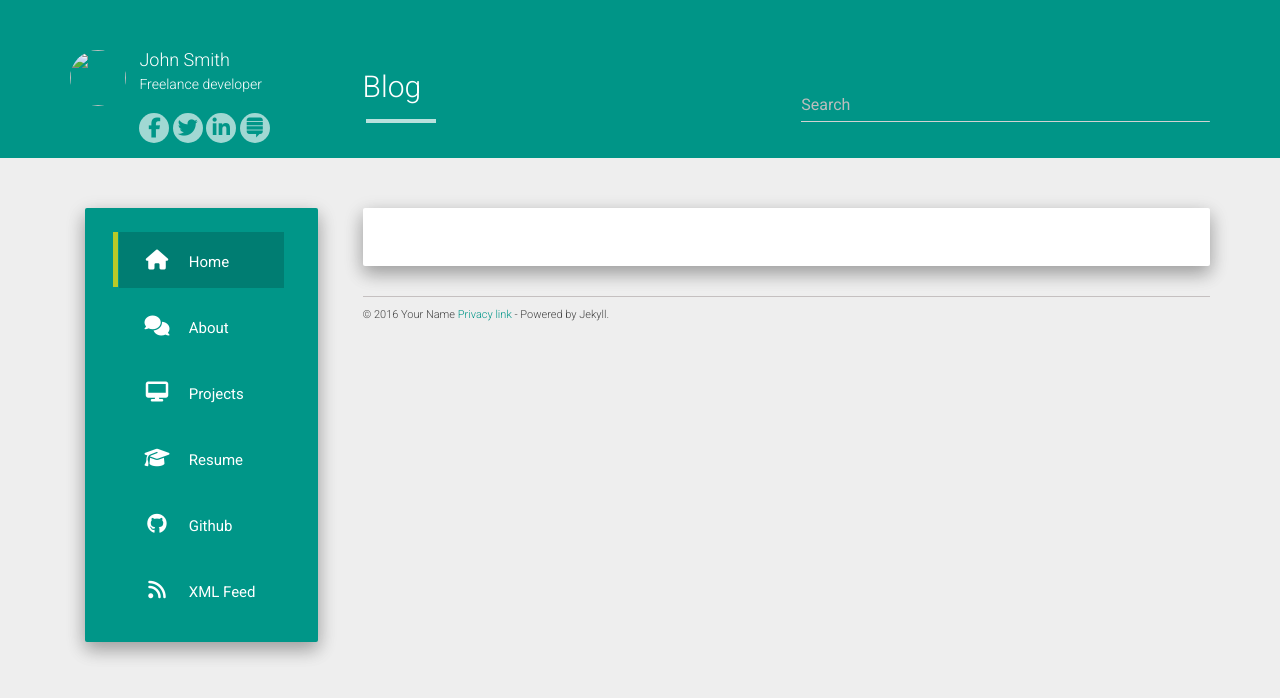
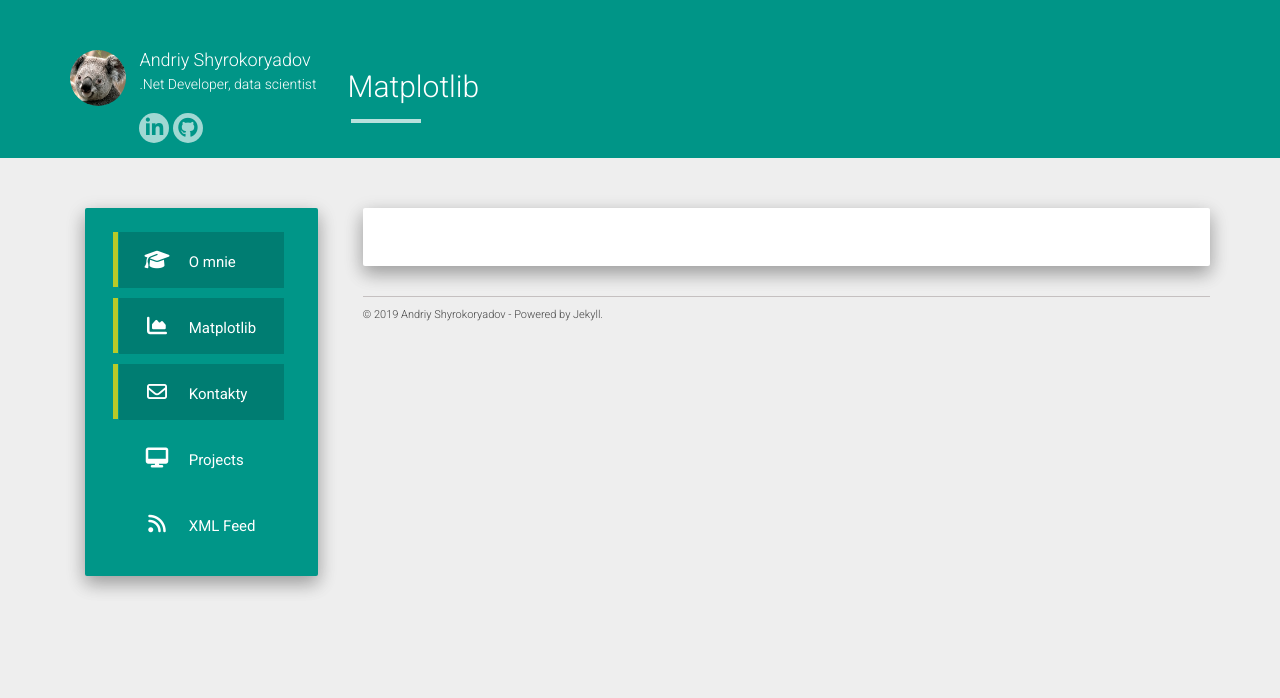
Before and after one commit to ashyrokoriadov/ashyrokoriadov.github.io, a Jekyll site: the page built from index.html, in a window 1280 px wide. Shown: the top 698 px of the page. Built offline with Jekyll 4.4.1, drawn with Linux system fonts in a browser that asks for light colours; nearby versions of some CDN libraries; the list of posts is cut into pages by our own code.

Commit message:
Removed search field, added new menu, photo and social links

```diff
--- a/_config.yml
+++ b/_config.yml
@@ -1,14 +1,14 @@
-title: John Smith
-description: My Personal Blog
-author: John Smith
-logo: /hcz-jekyll-blog/static/img/avatar.png
-github: https://github.com/codeasashu
-about: Freelance developer
+title: Andriy Shyrokoryadov
+description: Developer and data scientist's blog
+author: Andriy Shyrokoryadov
+logo: /static/img/avatar.jpg
+github: https://github.com/ashyrokoriadov?tab=repositories
+about: .Net Developer, data scientist
 
 baseurl: ""
 url: ""
 
-allowsearch: true
+allowsearch: false
 
 disqus_shortname: aboutashu
 google_analytics: UA-72862926-1
--- a/_data/urls.json
+++ b/_data/urls.json
@@ -1,29 +1,26 @@
 [
   {
-    "text": "Home",
+    "text": "O mnie",
     "url": "/",
-    "icon": "fa-home",
-    "layout": "post"
+    "icon": "fa-graduation-cap",
+	"layout": "post"
   },
   {
-    "text": "About",
-    "url": "/about/",
-    "icon": "fa-comments"
+    "text": "Matplotlib",
+    "url": "/",
+    "icon": "fa fa-area-chart",
+	"layout": "post"
+  },
+  {
+    "text": "Kontakty",
+    "url": "/",
+    "icon": "fa fa-envelope-o",
+	"layout": "post"
   },
   {
     "text": "Projects",
     "url": "/projects",
     "icon": "fa-desktop"
-  },
-  {
-    "text": "Resume",
-    "url": "/#",
-    "icon": "fa-graduation-cap",
-  },
-  {
-    "text": "Github",
-    "url": "/#",
-    "icon": "fa-github"
   },
   {
     "text": "XML Feed",
--- a/_includes/footer.html
+++ b/_includes/footer.html
@@ -1,5 +1,5 @@
 <footer>
-  © 2016 Your Name <a href="#">Privacy link</a> - Powered by Jekyll.
+  © 2019 Andriy Shyrokoryadov - Powered by Jekyll.
 </footer>
 <div align="center">
   <script async src="https://pagead2.googlesyndication.com/pagead/js/adsbygoogle.js"></script>
--- a/index.html
+++ b/index.html
@@ -1,6 +1,6 @@
 ---
 layout: default
-title: Blog
+title: Matplotlib
 ---
 <div class="well">
     <div class="list-group">
```
Also changed, not shown: _data/social.json (+4 -12 lines), static/img/avatar.jpg (added).
